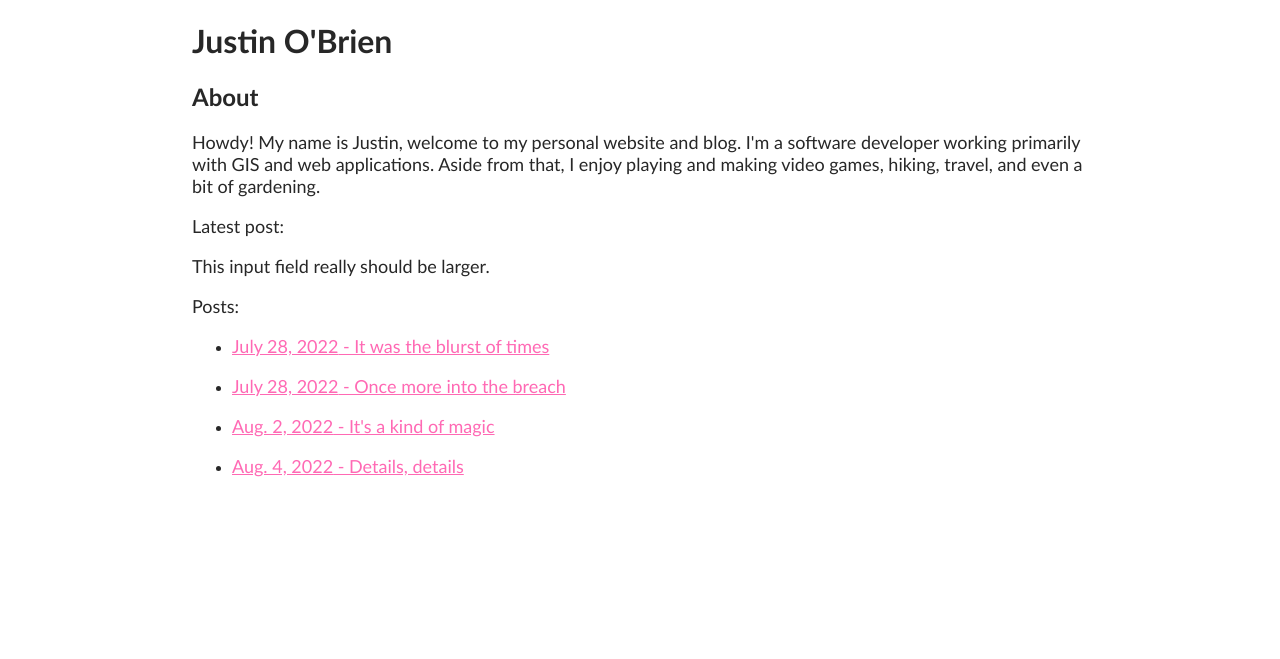
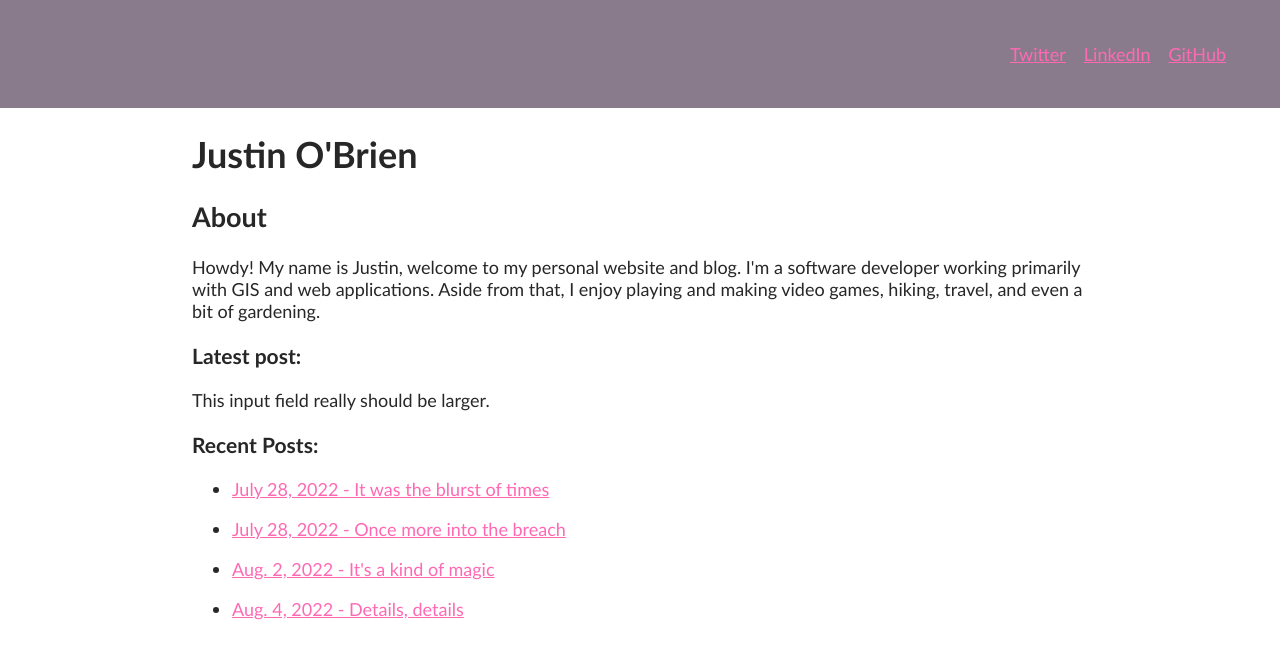
Before and after one commit to jaoist/jobrien.dev, a Django app: template jobriendev/blog/templates/blog/index.html in a window 1280 px wide. Shown: the top 659 px of the page. Run offline with Django 4.2, Linux system fonts and the light colour scheme; the template is opened without the code that fills it: values that come from a table or form of the project are taken from there, others are empty; data comes from the database, SQL or seed files in the repository; both versions use the stored data as it was after the commit.

Commit message:
Nav bar is now centered and right justified

```diff
--- a/jobriendev/blog/static/blog/style.css
+++ b/jobriendev/blog/static/blog/style.css
@@ -1,4 +1,22 @@
+html {
+    font-family: 'Gill Sans', 'Gill Sans MT', Calibri, 'Trebuchet MS', sans-serif;
+    font-size: 18px;
+}
+
+header {
+    min-height: 6em;
+    background-color: #8a7b8c;
+    display: flex;
+    align-items: center;
+    justify-content: flex-end;
+}
+
 body {
+    margin: 0;
+}
+
+main {
+
     max-width: 60rem;
     min-width: 30rem;
     margin-left: auto;
@@ -7,15 +25,28 @@ body {
     color: #272727;
 }
 
-p {
-    font-family: 'Gill Sans', 'Gill Sans MT', Calibri, 'Trebuchet MS', sans-serif;
-    font-size: 18px;
-}
-
-h1, h2{
+h1, h2, h3, h4, h5, h6 {
     font-family: 'Trebuchet MS', 'Lucida Sans Unicode', 'Lucida Grande', 'Lucida Sans', Arial, sans-serif;
 }
 
 a {
     color: hotpink;
 }
+
+.top-nav {
+    margin-right: 3rem;
+}
+
+.horizontal-list {
+    display: flex;
+    align-items: center;
+    justify-content: center;
+    margin: 0;
+    padding: 0;
+    list-style-type: none;
+}
+
+ul.horizontal-list li {
+    display: inline-block;
+    padding-left: 1rem;
+}
--- a/jobriendev/blog/templates/blog/detail.html
+++ b/jobriendev/blog/templates/blog/detail.html
@@ -5,7 +5,8 @@
 <link rel="stylesheet" type="text/css" href="{% static 'blog/style.css' %}">
 
 <body>
-    <p><time>{{ object.pub_date }}</time> - {{ object.title }}</p>
+    <time>{{ object.pub_date }}</time>
+    <p>{{ object.title }}</p>
     <p>{{ object.content | safe | linebreaks }}</p>
     {% if object.pk > 1 %}
         <div>
--- a/jobriendev/blog/templates/blog/index.html
+++ b/jobriendev/blog/templates/blog/index.html
@@ -4,8 +4,21 @@
 
 <link rel="stylesheet" type="text/css" href="{% static 'blog/style.css' %}">
 
+<head>
+    <title>Justin O'Brien</title>
+</head>
+
 <body>
     <header>
+        <nav class="top-nav">
+            <ul class="horizontal-list">
+                <li><a href="https://twitter.com">Twitter</a></li>
+                <li><a href="https://linkedin.com/in/justinaobrien">LinkedIn</a></li>
+                <li><a href="https://github.com/jaoist/">GitHub</a></li>
+            </ul>
+        </nav>
+    </header>
+    <main>
         <h1>Justin O'Brien</h1>
         <h2>About</h2>
         <p>Howdy! My name is Justin, welcome to my personal website and blog.
@@ -13,16 +26,16 @@
             Aside from that, I enjoy playing and making video games, hiking, travel,
             and even a bit of gardening.
         </p>
-    </header>
-    <main>
         <div class="latest-post">
-            <p>Latest post:</p>
-            {% if blog_posts %}
-                <p>{{ blog_posts.0.content | safe | linebreaks}}</p>
-            {% endif %}
+            <h3>Latest post:</h3>
+            <article>
+                {% if blog_posts %}
+                    <p>{{ blog_posts.0.content | safe | linebreaks}}</p>
+                {% endif %}
+            </article>
         </div>
         <div class="post-list">
-            <p>Posts:</p>
+            <h3>Recent Posts:</h3>
             {% if blog_posts %}
                 <ul>
                     {% for bp in blog_posts %}
```
Also changed, not shown: jobriendev/db.sqlite3.
